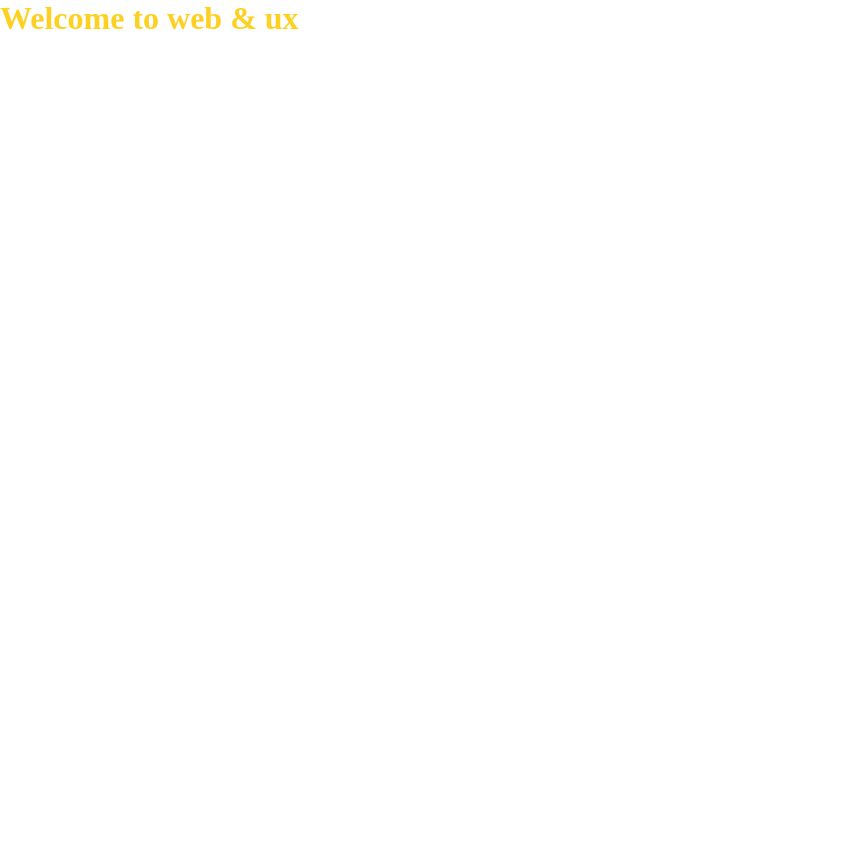
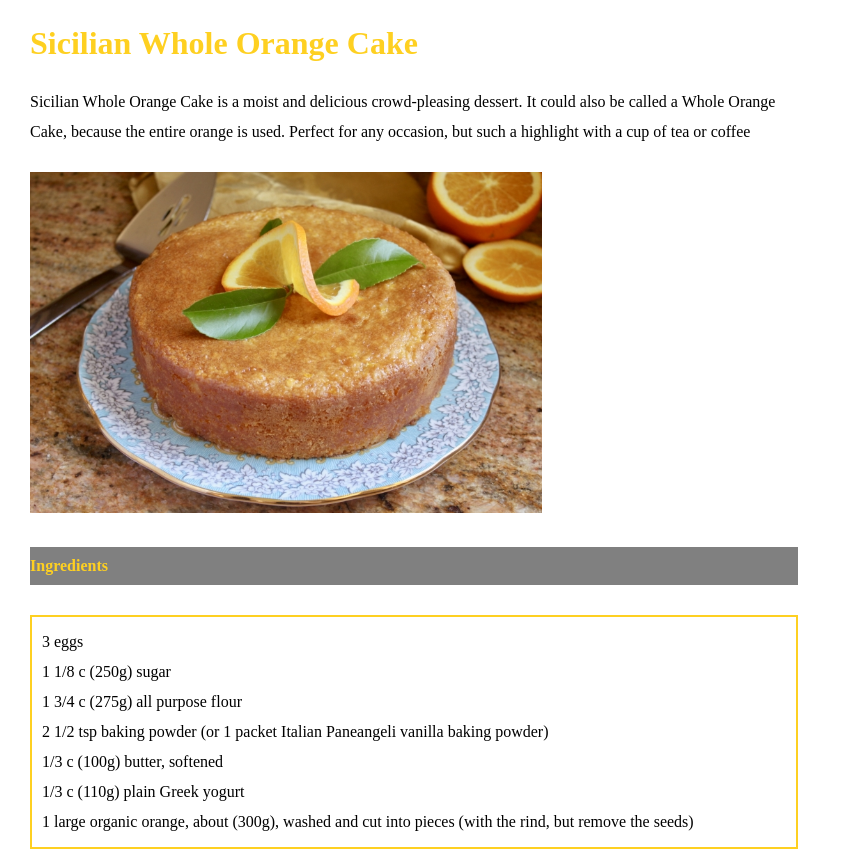
Before and after one commit to 20WDWU07/FirstSite, a plain HTML site: page index.html in a window 1280 px wide. Shown: the whole page, without its empty margins (0-861 px from the left). Before the commit the page ends 800 px from the top, so only its background shows below. Drawn offline with Linux system fonts and the light colour scheme.

Commit message:
cake image & ingradients

```diff
--- a/css/style.css
+++ b/css/style.css
@@ -1,10 +1,59 @@
-/*css reset - to prevent user-agent's style (chrome, safari)*/
+ /*css reset - to prevent user-agent's style (chrome, safari)*/
 /* use command and slash to comment */
 *{
   box-sizing: border-box;
   margin:0;
   padding:0;
 }
+
 h1{
   color: #fed021;
+  margin: 25px 30px 0px 30px;
 }
+h4{
+  color:#fed021;
+}
+/* css selctors - tag, id, class */
+.anotherHeading1{
+  /* color: red; /* color name */
+  /* color: #FF0000; /* hex code */
+
+  color: hsl(9, 100%, 64%);
+}
+.anotherHeading2{
+  color: rgb(255,0,0);
+}
+#introPara{
+  margin: 25px 30px;
+  line-height: 30px;
+  width: 60%;
+}
+.ingradients{
+  /* border : 2px solid blue; */
+  padding: 10px  0px;
+  background: gray;
+  width: 60%;
+  margin: 30px;
+}
+.ingradientsList{
+  padding: 10px;
+  border : 2px solid #fed021;
+  margin-left: 30px;
+  width: 60%;
+}
+
+.list{
+  list-style: none;
+  line-height: 30px;
+
+}
+.cake{
+  width: 40%;
+  height:auto;
+  margin-left: 30px;
+
+}
+.cake:hover{
+  border : 3px solid orange;
+  padding: 10px;
+}
--- a/index.html
+++ b/index.html
@@ -1,15 +1,67 @@
 <!DOCTYPE html>
+ <!-- this defines the version html5  -->
+
+<!-- outer container -->
 <html>
+
+<!-- head tag -->
   <head>
+
+    <!-- Unicode Transformation Format -->
     <meta charset="UTF-8">
-    <title>title</title>
+
+    <!-- title to be shown in the tab -->
+    <title>First Site</title>
+
+
     <!--give the stylesheets its correct path which means including
-  the folder name and the filename with extension separated by a slash-->
-  <link rel="stylesheet" href="css/style.css" type="text/css">
+    the folder name and the filename with extension separated by a slash-->
+    <link rel="stylesheet" href="css/style.css" type="text/css">
+
   </head>
+
+  <!-- indentation, spacing between blocks of code and comments are best practices -->
+
+  <!-- body tag -->
   <body>
-  <h1>Welcome to web & ux</h1>
+
+  <!-- heading levels h1 to h6 is available -->
+  <h1>Sicilian Whole Orange Cake </h1>
+  <!-- <h2>Sicilian Whole Orange Cake </h2>
+  <h3>Sicilian Whole Orange Cake </h3>
+  <h4>Sicilian Whole Orange Cake </h4>
+  <h5>Sicilian Whole Orange Cake </h5>
+  <h6>Sicilian Whole Orange Cake </h6> -->
+  <!-- <h1 class="anotherHeading1">another heading</h1>
+  <h1 class="anotherHeading2">another heading</h1> -->
+  <!-- paragraph -->
+  <p id="introPara"> Sicilian Whole Orange Cake is a moist and delicious
+    crowd-pleasing dessert. It could also be called a
+    Whole Orange Cake, because the entire orange is used.
+    Perfect for any occasion,
+
+    <!-- <br> breaks the paragraph and takes the rest to another line -->
+    but such a highlight with a cup of tea or coffee</p>
+
+    <!-- image tag -->
+    <img class="cake" src="images/orange-cake.jpeg" alt="Cake">
+
+    <h4 class="ingradients"> Ingredients </h4>
+
+    <!-- unordered list -->
+    <ul class="ingradientsList">
+    <li class="list">3 eggs </li>
+    <li class="list">1 1/8 c (250g) sugar</li>
+    <li class="list">1 3/4 c (275g) all purpose flour</li>
+    <li class="list">2 1/2 tsp baking powder (or 1 packet Italian Paneangeli vanilla baking powder)</li>
+    <li class="list">1/3 c (100g) butter, softened</li>
+    <li class="list">1/3 c (110g) plain Greek yogurt</li>
+    <li class="list">1 large organic orange, about (300g), washed and cut into pieces (with the rind, but remove the seeds) </li>
+    </ul>
+
+
 
 
   </body>
+
 </html>
```
Also changed, not shown: images/orange-cake.jpeg (added).
